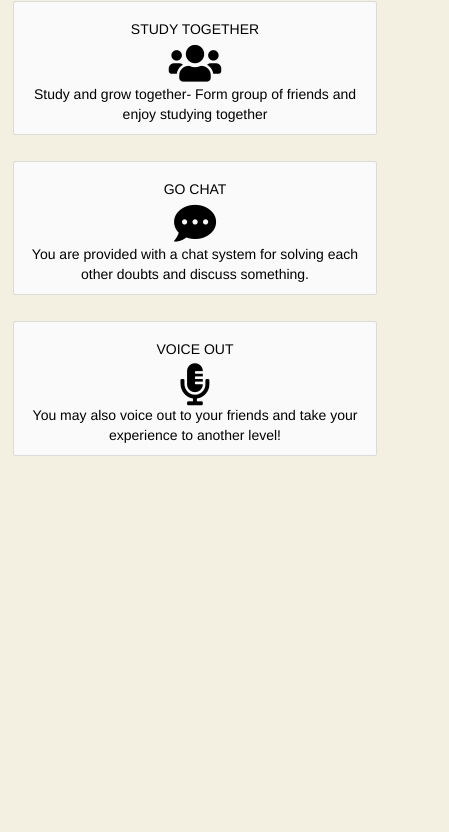
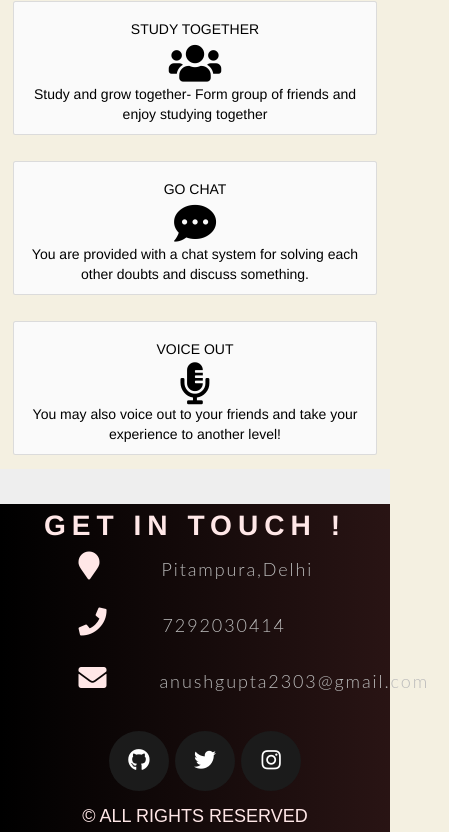
Before and after one commit to Anush2303/dochouse, a React (Create React App) app: page / in a window 390 px wide. Shown: the part 909-1741 px from the top of the page, 449 px wide, since content can reach past the window. Before the commit the page ends 1378 px from the top, so only its background shows below. Built offline with nearby package versions, Linux system fonts and the light colour scheme; grey boxes are pictures that could not be loaded.

Commit message:
added routes and faqs

```diff
--- a/package.json
+++ b/package.json
@@ -8,6 +8,7 @@
     "@testing-library/jest-dom": "^5.11.4",
     "@testing-library/react": "^11.1.0",
     "@testing-library/user-event": "^12.1.10",
+    "animate.css": "^4.1.1",
     "bootstrap": "^5.1.2",
     "react": "^17.0.2",
     "react-bootstrap": "^2.0.0-rc.0",
--- a/src/App.js
+++ b/src/App.js
@@ -2,12 +2,8 @@ import React, { useState, useCallback } from "react";
 import "./App.css";
 import Header from "./components/Header";
 import Features from "./components/Features";
-// import {
-//   BrowserRouter as Router,
-//   Route,
-//   Redirect,
-//   Switch,
-// } from "react-router-dom";
+import { BrowserRouter as Router,Route,Redirect,Switch } from "react-router-dom";
+import Routes from './components/Routes';
 import Navbar from "./components/Navigation/Navbar";
 import MainHeader from "./components/Main Section/MainHeader";
 
@@ -24,10 +20,9 @@ function App() {
 
   return (
     <div>
-      <Navbar />
-      <MainHeader />
-      {/* <Header /> */}
-      <Features />
+      <Router>
+      <Routes/>
+      </Router>
     </div>
   );
 }
--- /dev/null
+++ b/src/Contact.css
@@ -0,0 +1,124 @@
+#contact{
+    background-image:linear-gradient(to right,black,rgb(41, 20, 20));
+    width:100%;
+    box-sizing: border-box;
+}
+.head{
+    text-align: center;
+    margin-top:5px;
+    font-weight: 900;
+    font-family:"Franklin Gothic Medium", "Arial Narrow", Arial, sans-serif ;
+    color: rgb(255, 231, 231);
+    text-transform: uppercase;
+    letter-spacing: 6px;
+    padding-top:5px;
+}
+.imgcover{
+    text-align: center;
+}
+.imgcover img{
+  height: 100%;
+  width:80%;
+  display: flex;
+  margin-top: 2%;
+  margin-left: auto;
+  margin-right: auto;
+  flex: 1;
+}
+.contact-wrapper {
+    display: flex;
+    flex-direction: row;
+    flex:1;
+}
+   .contact-list {
+    display: flex;
+    flex:1;
+    flex-direction: column;
+    list-style-type: none;
+    padding-right: 20px;
+    margin-left:15%;
+  }
+  .list-item {
+    line-height: 4;
+    color: rgb(255, 231, 231);
+  }
+  .contact-text {
+    font: 300 18px 'Lato', sans-serif;
+    letter-spacing: 1.9px;
+    color: #bbb;
+  }
+  .place {
+    margin-left: 62px;
+  }
+  .phone {
+    margin-left: 56px;
+  }
+  .gmail {
+    margin-left: 53px;
+  }
+  .contact-text a {
+    color: #bbb;
+    text-decoration: none;
+    transition-duration: 0.2s;
+  }
+  .contact-text a:hover {
+    color: #fff;
+    text-decoration: none;
+  }
+  /* Social Media Icons */
+  .social-media-list {
+    position: relative;
+    display: flex;
+    flex:1;
+    font-size: 22px;
+    text-align: center;
+    width: 100%;
+    margin: 0 auto;
+  }
+  .social-media-list li a {
+    color: rgb(27, 6, 6);
+  }
+  .social-media-list li {
+    position: relative;
+    display: inline-block;
+    height: 60px;
+    width: 60px;
+    margin: 10px 3px;
+    line-height: 60px;
+    border-radius: 50%;
+    color: white;
+    background-color: rgb(27,27,27);
+    cursor: pointer;
+    transition: all .2s ease-in-out;
+  }
+  .social-media-list li:after {
+    content: '';
+    position: absolute;
+    top: 0;
+    left: 0;
+    width: 60px;
+    height: 60px;
+    line-height: 60px;
+    border-radius: 50%;
+    opacity: 0;
+    box-shadow: 0 0 0 1px #fff;
+    transition: all .2s ease-in-out;
+  }
+  .social-media-list li:hover {
+    background-color: #fff;
+    color:#000;
+  }
+  .social-media-list li:hover:after {
+    opacity: 1;
+    transform: scale(1.12);
+    transition-timing-function: cubic-bezier(0.37,0.74,0.15,1.65);
+  }
+  .social-media-list li:hover a {
+    color: #000;
+  }
+  .copyright {
+    font: 200 18px 'Oswald', sans-serif;
+    color: rgb(255, 231, 231);
+    text-align: center;
+    padding-top:5px;
+  }
--- /dev/null
+++ b/src/components/Contact.js
@@ -0,0 +1,42 @@
+import React from "react";
+import '../Contact.css'
+import { Jumbotron } from "reactstrap";
+function Contact(){
+    return(
+
+      <Jumbotron>
+      <div id="contact">
+       <div className="display-3 head">
+           GET IN TOUCH !
+       </div>
+       <div className="row">
+       <div className="col-12 col-sm-12 col-md-6 col-lg-6">
+           <div className="contact-wrapper">
+           <ul class="contact-list">
+            <li class="list-item"><i class="fa fa-map-marker fa-2x"><span class="contact-text place">Pitampura,Delhi</span></i></li>
+            <li class="list-item"><i class="fa fa-phone fa-2x"><span class="contact-text phone"><a href="tel:7292030414" title="Give me a call">7292030414</a></span></i></li>
+            <li class="list-item"><i class="fa fa-envelope fa-2x"><span class="contact-text gmail"><a href="mailto:anushgupta2303@gmail.com" title="Send me an email">anushgupta2303@gmail.com</a></span></i></li>
+          </ul>
+          </div>
+           <ul className="justify-content-center social-media-list">
+            <a href="https://github.com/Anush2303" target="_blank"><li  class="contact-icon">
+              <i class="fab fa-github"  aria-hidden="true"></i></li>
+            </a>
+            <a href="#" target="_blank" ><li class="contact-icon">
+              <i class="fab fa-twitter" aria-hidden="true"></i></li>
+            </a>
+            <a href="#" target="_blank" ><li class="contact-icon">
+              <i class="fab fa-instagram" aria-hidden="true"></i></li>
+            </a>
+          </ul>
+          <div class="justify-content-center copyright">&copy; ALL RIGHTS RESERVED</div>
+          </div>
+          <div className="imgcover col-12 col-sm-12 col-md-6 col-lg-6">
+              <img src="https://finwave.co/images/gif/Contact-1.gif" alt="img"/>
+          </div>
+       </div>
+       </div>
+       </Jumbotron>
+    );
+}
+export default Contact
--- /dev/null
+++ b/src/components/Faq.css
@@ -0,0 +1,16 @@
+.faqhead{
+    text-align: center;
+    font-size: 30px;
+    font-family: 'Segoe UI', Tahoma, Geneva, Verdana, sans-serif;
+    font-style: oblique;
+    font-weight: bold;
+    color:rgb(0, 39, 39);
+}
+.faqhead:hover{
+    cursor:pointer;
+    color:brown;
+}
+h2{
+    font-weight: bold;
+    font-size: 20px;
+}
--- /dev/null
+++ b/src/components/Faq.js
@@ -0,0 +1,58 @@
+import React from "react"
+import Navbar from './Navigation/Navbar.js'
+import './Faq.css'
+function Faq(){
+    return(
+        <div>
+        <Navbar />
+        <div className="faqhead animate__animated animate__zoomIn">FREQUENTLY ASKED QUESTIONS (FAQs) <i class="fas fa-book-reader fa-2x"></i></div>
+        <div class="accordion accordion-flush" id="accordionFlush">
+        <div class="accordion-item">
+        <h2 class="accordion-header" id="flush-headingOne">
+        <button class="accordion-button collapsed" type="button" data-bs-toggle="collapse" data-bs-target="#flush-collapseOne" aria-expanded="false" aria-controls="flush-collapseOne">
+        WHAT IS DOCHOUSE ?
+        </button>
+        </h2>
+        <div id="flush-collapseOne" class="accordion-collapse collapse" aria-labelledby="flush-headingOne" data-bs-parent="#accordionFlushExample">
+        <div class="accordion-body"><i class="fas fa-hand-pointer"></i> DOCHOUSE is basically a platform which is unique in its own terms. It is the one stop destination of all Engineering students! You will get access to all the key notes of subjects which
+        we all know how handy it is before the exams. You can share your screen and chat with your friends to solve each other doubts. For more details head out to our Features section on Homepage </div>
+        </div>
+        </div>
+        <div class="accordion-item">
+        <h2 class="accordion-header" id="flush-headingTwo">
+        <button class="accordion-button collapsed" type="button" data-bs-toggle="collapse" data-bs-target="#flush-collapseTwo" aria-expanded="false" aria-controls="flush-collapseTwo">
+        HOW IS IT USEFUL TO US..? WHAT ARE THE BENEFITS OF DOCHOUSE..?
+        </button>
+        </h2>
+        <div id="flush-collapseTwo" class="accordion-collapse collapse" aria-labelledby="flush-headingTwo" data-bs-parent="#accordionFlushExample">
+        <div class="accordion-body">
+          <p>
+          <i class="fas fa-hand-pointer"></i> Get access to handy notes for revising key topics and concepts
+          <hr/>
+          <i class="fas fa-hand-pointer"></i> Get access to Previous Year Question Papers
+          <hr/>
+          <i class="fas fa-hand-pointer"></i> Get some books of renowned authors you can refer to
+          <hr/>
+          <i class="fas fa-hand-pointer"></i> Form group of friends and grow together
+          <hr/>
+          <i class="fas fa-hand-pointer"></i> You are also provided with a chat system for solving each other doubts and discuss.
+          </p>
+        </div>
+        </div>
+        </div>
+        <div class="accordion-item">
+        <h2 class="accordion-header" id="flush-headingThree">
+        <button class="accordion-button collapsed" type="button" data-bs-toggle="collapse" data-bs-target="#flush-collapseThree" aria-expanded="false" aria-controls="flush-collapseThree">
+         WHAT IS MEANING OF SELL NOTES ?
+        </button>
+        </h2>
+        <div id="flush-collapseThree" class="accordion-collapse collapse" aria-labelledby="flush-headingThree" data-bs-parent="#accordionFlushExample">
+        <div class="accordion-body"><i class="fas fa-hand-pointer"></i> Motive and vision of Dochouse is to grow together.
+        Therefore we have created Sell Notes section where we expect students to share their valuable notes which could be helpful to some other students as well.</div>
+        </div>
+        </div>
+        </div>
+        </div>
+    );
+}
+export default Faq;
--- a/src/components/Features.js
+++ b/src/components/Features.js
@@ -1,42 +1,43 @@
 import React from "react"
 import '../Features.css'
 import Card from './Card'
+import 'animate.css'
 function Features(){
      return(
          <div>
-         <div className="feature typewriter" id="features">
+         <div className="feature typewriter" id="features" style={{textAlign:'center'}}>
          <h1>FEATURES</h1>
          </div>
          <div className="row">
-             <div className="col-sm-12 col-md-4 ">
+             <div className="col-sm-12 col-md-4 animate__animated animate__zoomIn">
              <Card title="SUBJECT WISE NOTES"
                    logo={<i class="fas fa-sticky-note fa-3x"></i>}
                    desc="Get handy notes for revising key topics and concepts"
                    />
              </div>
-             <div className="col-sm-12 col-md-4">
+             <div className="col-sm-12 col-md-4 animate__animated animate__zoomIn">
              <Card title="PREVIOUS YEAR QUESTION PAPERS"
              logo={<i class="fas fa-scroll fa-3x"></i>}
              desc="Get to know previously asked questions and know your current level of preparation."/>
              </div>
-             <div className="col-sm-12 col-md-4">
+             <div className="col-sm-12 col-md-4 animate__animated animate__zoomIn">
              <Card title="REFERENCE BOOKS"
              logo={<i class="fas fa-book fa-3x"></i>}
              desc="Get some books of renownded authors you can refer to for crystal clear concepts"/>
              </div>
              </div>
              <div className="row">
-             <div className=" col-sm-12 col-md-4">
+             <div className=" col-sm-12 col-md-4 animate__animated animate__zoomIn">
              <Card title="STUDY TOGETHER"
              logo={<i class="fas fa-users fa-3x"></i>}
              desc="Study and grow together- Form group of friends and enjoy studying together"/>
              </div>
-             <div className=" col-sm-12 col-md-4">
+             <div className=" col-sm-12 col-md-4 animate__animated animate__zoomIn">
              <Card title="GO CHAT"
              logo={<i class="fas fa-comment-dots fa-3x"></i>}
              desc="You are provided with a chat system for solving each other doubts and discuss something."/>
              </div>
-             <div className=" col-sm-12 col-md-4">
+             <div className=" col-sm-12 col-md-4 animate__animated animate__zoomIn">
              <Card title="VOICE OUT"
              logo={<i class="fas fa-microphone-alt fa-3x"></i>}
              desc="You may also voice out to your friends and take your experience to another level!"/>
--- a/src/components/Main Section/MainHeader.css
+++ b/src/components/Main Section/MainHeader.css
@@ -5,13 +5,13 @@
 .title {
   font-weight: 900;
   font-size: large;
-  color: #f74700;
+  color: #f70000;
   text-align: center;
 }
 
 .subtitle {
   font-size: medium;
-  color: #f74700;
+  color: #3f1200;
   text-align: center;
 }
 
--- a/src/components/Main Section/MainHeader.js
+++ b/src/components/Main Section/MainHeader.js
@@ -15,7 +15,7 @@ const MainHeader = () => {
 
   return (
     <>
-      <Jumbotron className="main_header">
+      <Jumbotron className="main_header animate__animated animate__zoomIn">
         <h1 className="display-3 title">
           DOCHOUSE{" "}
           {isShown ? (
@@ -26,7 +26,7 @@ const MainHeader = () => {
         </h1>
         <h3 className="lead subtitle">AB ENGINEERING HOGI ASAAN!</h3>
 
-        <div>
+        <div className="animate__animated animate__zoomIn">
           <img
             className="cover"
             src="http://4.bp.blogspot.com/-zJOGr6L6WXI/T5WktVyAIII/AAAAAAAAAAc/bi2MsS9jePI/s1600/head_gear_500_clr.gif"
--- a/src/components/Navigation/Navbar.css
+++ b/src/components/Navigation/Navbar.css
@@ -11,6 +11,7 @@
   font-size: 18px;
 }
 .nav-links:hover{
+  text-decoration:none;
   cursor: pointer;
   color:rgb(2, 3, 3);
   background-color: #afafaf;
--- /dev/null
+++ b/src/components/Routes.js
@@ -0,0 +1,18 @@
+import { BrowserRouter as Router,Route,Redirect,Switch } from "react-router-dom";
+import MainHeader from './Main Section/MainHeader.js';
+import Navbar from './Navigation/Navbar';
+import Features from './Features.js';
+import Contact from './Contact.js';
+import Faq from './Faq.js';
+ function Routes(){
+     return(
+         <switch>
+              <Route exact path='/' component={Navbar}></Route>
+              <Route exact path='/' component={MainHeader}></Route>
+              <Route exact path='/' component={Features}></Route>
+              <Route exact path='/' component={Contact}></Route>
+              <Route exact path='/faq' component={Faq}></Route>
+         </switch>
+     );
+ }
+ export default Routes;
```
Also changed, not shown: src/Features.css (+6 -3 lines), 1 other file (tests, documents, lock files or other folders).
